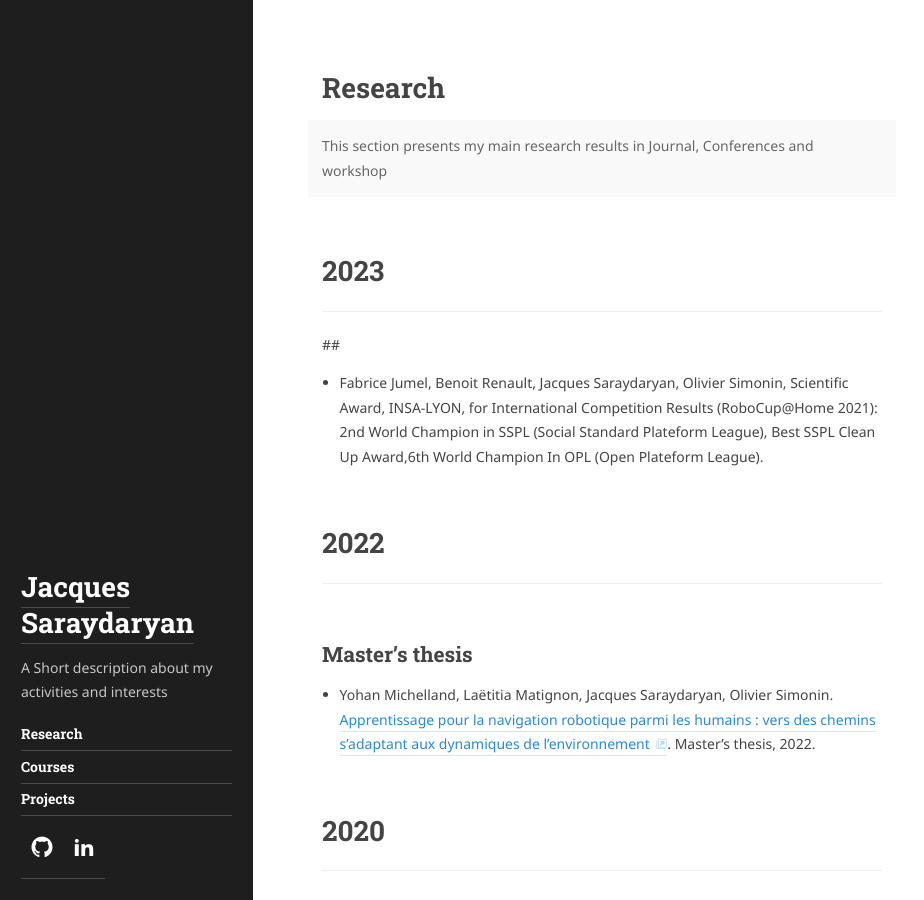
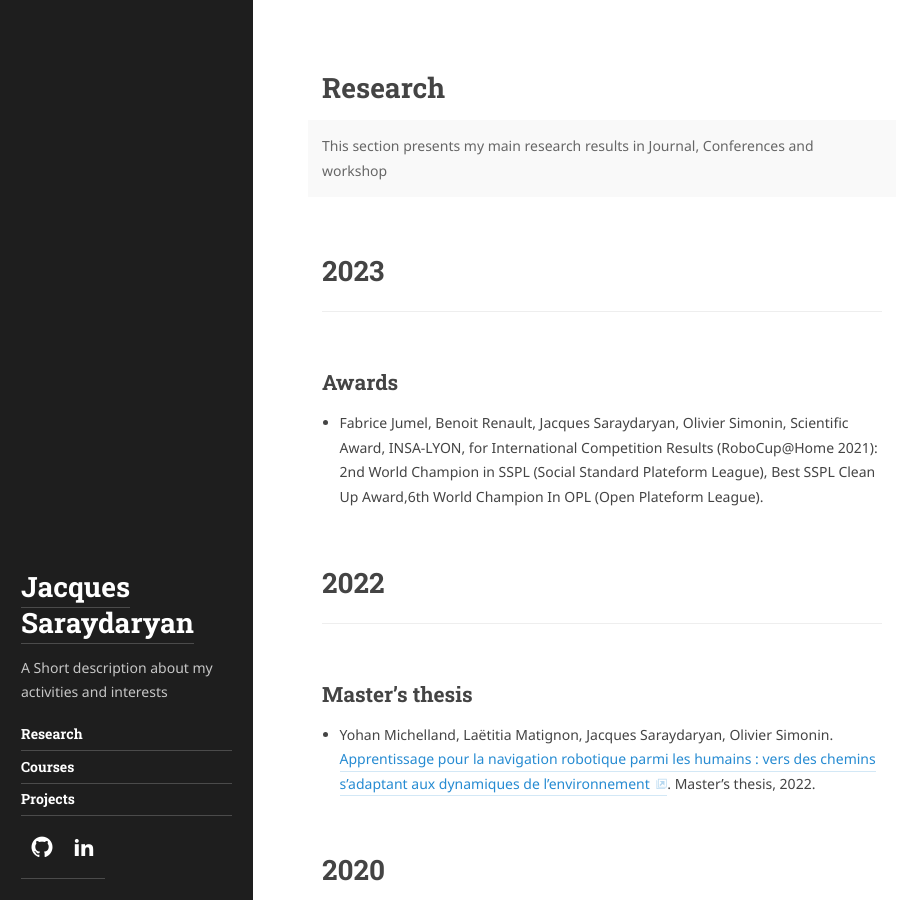
Before and after one commit to jacques-saraydaryan/jacques-saraydaryan.github.io, a Jekyll site: the page built from menus_pages/researchPage.md, in a window 1280 px wide and 900 px high. Shown: the whole window, without its empty margins (0-924 px from the left). Built offline with Jekyll 4.4.1, drawn with Linux system fonts in a browser that asks for light colours; some web fonts are replaced.

Commit message:
minor update

```diff
--- a/menus_pages/researchPage.md
+++ b/menus_pages/researchPage.md
@@ -13,7 +13,7 @@ accent_image:
 
 # 2023
 ***
-##
+## Awards
 - Fabrice Jumel, Benoit Renault, Jacques Saraydaryan, Olivier Simonin, Scientific Award, INSA-LYON, for International Competition Results (RoboCup@Home 2021): 2nd World Champion in SSPL (Social Standard Plateform League), Best SSPL Clean Up Award,6th World Champion In OPL (Open Plateform League).
 
 
```
